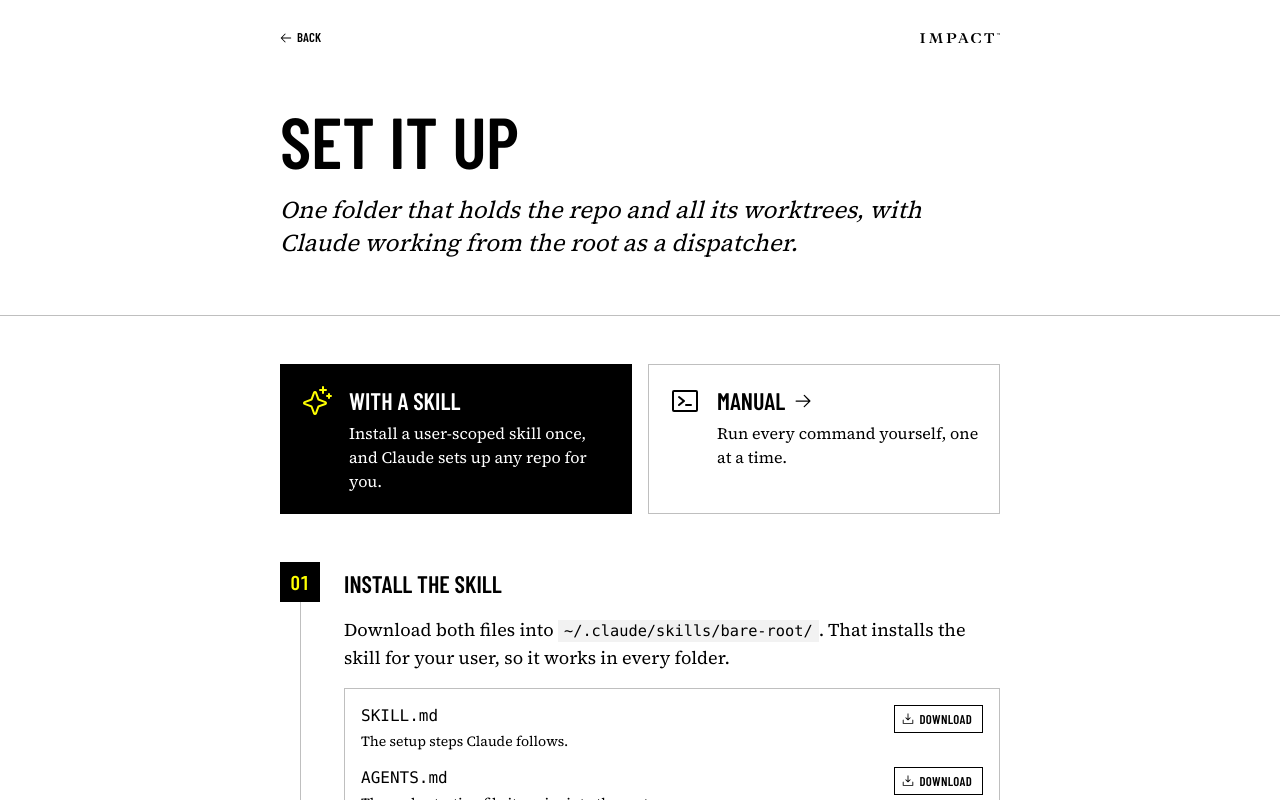
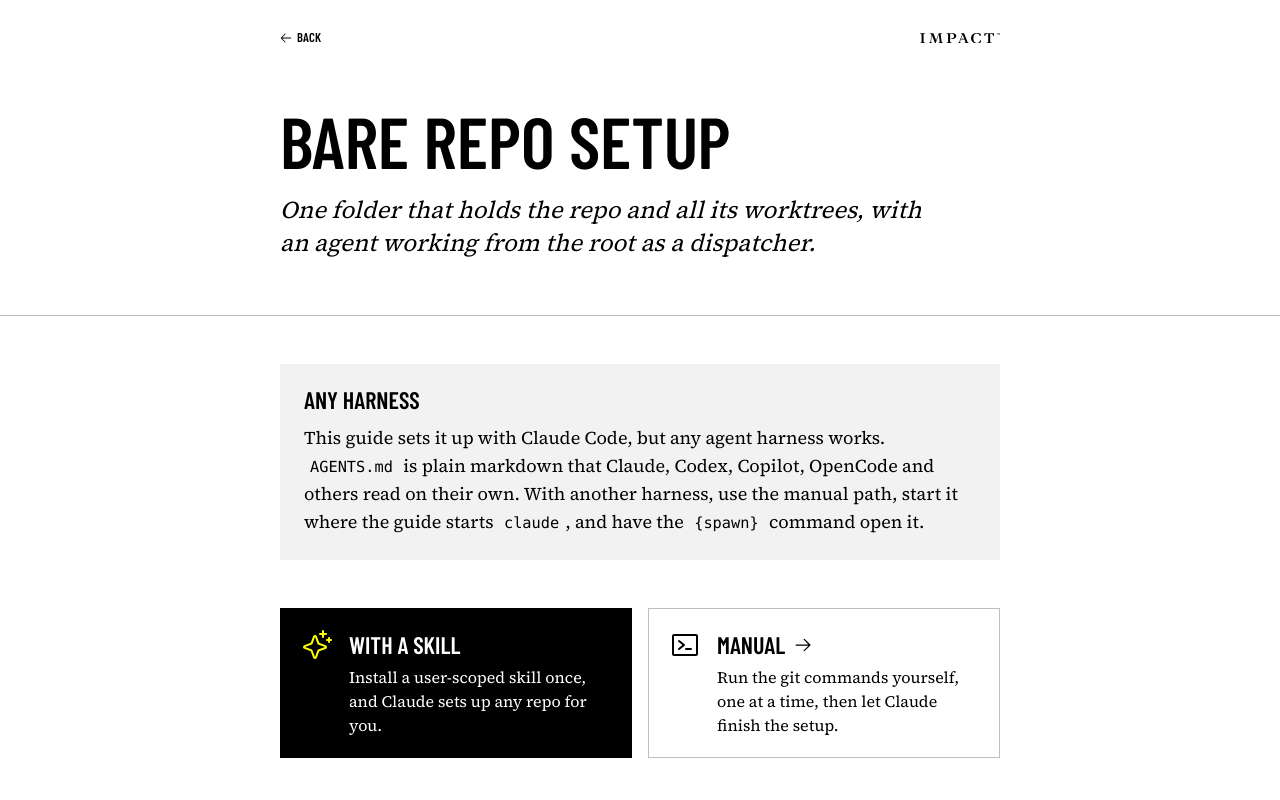
Before and after one commit to Noex98/worktree-presentation, a Next.js app: page /setup in a window 1280 px wide. Shown: the top 800 px of the page. Built offline with nearby package versions, Linux system fonts and the light colour scheme.

Commit message:
Bare repo slide, demo cue, first-time setup and spawn test in AGENTS.md

```diff
--- a/app/page.tsx
+++ b/app/page.tsx
@@ -15,20 +15,22 @@ export default async function Home() {
     },
     {
       href: "/setup",
-      title: "Set it up",
+      title: "Bare repo setup",
       description: "With a user-scoped skill or by hand, plus an FAQ for the snags.",
       enabled: true,
     },
   ]
 
-  const row = "grid grid-cols-[2.5rem_1fr_auto] items-center gap-x-4 px-4 py-7 sm:grid-cols-[3.5rem_1fr_auto]"
-  const number = "self-start pt-1 font-heading text-xl tabular-nums"
+  // The panel's headline grows with the screen, so on wide screens the links grow along with it.
+  const row =
+    "grid grid-cols-[2.5rem_1fr_auto] items-center gap-x-4 px-4 py-7 sm:grid-cols-[3.5rem_1fr_auto] 2xl:grid-cols-[4.5rem_1fr_auto] 2xl:py-9 min-[2400px]:grid-cols-[5.5rem_1fr_auto] min-[2400px]:py-11"
+  const number = "self-start pt-1 font-heading text-xl tabular-nums 2xl:text-2xl min-[2400px]:text-3xl"
 
   return (
     <main className="grid min-h-svh lg:grid-cols-[5fr_7fr]">
       {/* Laid out like the template's agenda slide: a black panel, the one place the yellow can go. */}
       <section className="dark flex min-h-[55svh] flex-col justify-between gap-16 bg-background p-6 text-foreground sm:p-10 lg:min-h-svh">
-        <ImpactLogo className="w-24" />
+        <ImpactLogo className="w-24 2xl:w-32 min-[2400px]:w-40" />
         <div className="@container">
           <h1 className="font-heading text-[13cqw] leading-[0.85] uppercase">
             Git <Highlight>Worktrees</Highlight> and Agent Orchestration
@@ -36,17 +38,20 @@ export default async function Home() {
         </div>
       </section>
 
-      <div className="flex flex-col justify-center gap-14 px-6 py-16 sm:px-10 lg:px-16">
-        <p className="max-w-xl text-2xl leading-snug italic sm:text-3xl">
+      <div className="flex flex-col justify-center px-6 py-16 sm:px-10 lg:px-16">
+        <div className="w-full max-w-2xl space-y-14 lg:mx-auto 2xl:max-w-4xl 2xl:space-y-20 min-[2400px]:max-w-6xl">
+          <p className="max-w-xl text-2xl leading-snug italic sm:text-3xl 2xl:max-w-3xl 2xl:text-4xl min-[2400px]:max-w-5xl min-[2400px]:text-6xl">
             One repo, many worktrees, and Claude dispatching work from the root.
           </p>
 
-        <ol className="-mx-4 max-w-2xl border-t">
+          <ol className="-mx-4 border-t">
             {links.map(({ href, title, description, enabled }, i) => {
               const text = (
-              <span className="space-y-2">
-                <span className="block font-heading text-4xl leading-none uppercase sm:text-5xl">{title}</span>
-                <span className="block text-lg">{description}</span>
+                <span className="space-y-2 2xl:space-y-3">
+                  <span className="block font-heading text-4xl leading-none uppercase sm:text-5xl 2xl:text-6xl min-[2400px]:text-8xl">
+                    {title}
+                  </span>
+                  <span className="block text-lg 2xl:text-2xl min-[2400px]:text-3xl">{description}</span>
                 </span>
               )
 
@@ -69,13 +74,16 @@ export default async function Home() {
                         0{i + 1}
                       </span>
                       {text}
-                    <ArrowRightIcon className="size-8 transition group-hover:translate-x-1 group-hover:text-impact-yellow group-focus-visible:text-impact-yellow" />
+                      <ArrowRightIcon className="size-8 transition group-hover:translate-x-1 group-hover:text-impact-yellow group-focus-visible:text-impact-yellow 2xl:size-10 min-[2400px]:size-14" />
                     </Link>
                   ) : (
                     <div aria-disabled className={cn(row, "text-muted-foreground")}>
                       <span className={number}>0{i + 1}</span>
                       {text}
-                    <span className="font-heading text-sm tracking-wide uppercase">Coming soon</span>
+                      {/* Under the text on phones, where it would squeeze it; in the arrow's place from sm up. */}
+                      <span className="col-start-2 mt-3 font-heading text-sm tracking-wide uppercase sm:col-start-3 sm:row-start-1 sm:mt-0 2xl:text-base min-[2400px]:text-xl">
+                        Available after the presentation
+                      </span>
                     </div>
                   )}
                 </li>
@@ -83,6 +91,7 @@ export default async function Home() {
             })}
           </ol>
         </div>
+      </div>
     </main>
   )
 }
--- a/app/setup/page.tsx
+++ b/app/setup/page.tsx
@@ -3,6 +3,7 @@ import { join } from "node:path"
 import Link from "next/link"
 import { ArrowRightIcon, DownloadSimpleIcon, SparkleIcon, TerminalWindowIcon } from "@phosphor-icons/react/ssr"
 import { CodeBlock } from "@/components/code-block"
+import { CopyButton } from "@/components/copy-button"
 import { PageHeader } from "@/components/page-header"
 import { Button } from "@/components/ui/button"
 import { Card, CardAction, CardContent, CardDescription, CardHeader, CardTitle } from "@/components/ui/card"
@@ -12,6 +13,7 @@ import { cn } from "@/lib/utils"
 // Written from GUIDE.md — keep the two in line.
 
 const agentsTemplate = readFileSync(join(process.cwd(), "public", "AGENTS.md"), "utf8")
+const skill = readFileSync(join(process.cwd(), "public", "skills", "bare-root", "SKILL.md"), "utf8")
 
 function Code({ children }: { children: React.ReactNode }) {
   return <code className="bg-muted px-1.5 py-0.5 font-mono text-[0.85em] normal-case">{children}</code>
@@ -54,7 +56,7 @@ const paths = [
     id: "manual",
     icon: TerminalWindowIcon,
     title: "Manual",
-    description: "Run every command yourself, one at a time.",
+    description: "Run the git commands yourself, one at a time, then let Claude finish the setup.",
   },
 ] as const
 
@@ -92,8 +94,13 @@ function PathPicker({ selected }: { selected: PathId }) {
 }
 
 const skillFiles = [
-  { name: "SKILL.md", href: "/skills/bare-root/SKILL.md", description: "The setup steps Claude follows." },
-  { name: "AGENTS.md", href: "/AGENTS.md", description: "The orchestration file it copies into the root." },
+  { name: "SKILL.md", href: "/skills/bare-root/SKILL.md", content: skill, description: "The setup steps Claude follows." },
+  {
+    name: "AGENTS.md",
+    href: "/AGENTS.md",
+    content: agentsTemplate,
+    description: "The orchestration file it copies into the root.",
+  },
 ]
 
 function SkillSteps() {
@@ -105,11 +112,12 @@ function SkillSteps() {
           so it works in every folder.
         </p>
         <Card>
-          {skillFiles.map(({ name, href, description }) => (
+          {skillFiles.map(({ name, href, content, description }) => (
             <CardHeader key={name}>
               <CardTitle className="font-mono">{name}</CardTitle>
               <CardDescription>{description}</CardDescription>
-              <CardAction>
+              <CardAction className="flex gap-2">
+                <CopyButton text={content} />
                 <Button variant="outline" size="sm" nativeButton={false} render={<a href={href} download />}>
                   <DownloadSimpleIcon data-icon="inline-start" />
                   Download
@@ -166,29 +174,18 @@ function ManualSteps() {
           them across the project folder the way a plain <Code>git clone --bare</Code> does.
         </p>
         <CodeBlock code={"git clone --bare <repo-url> .git"} />
-        <p>A bare clone doesn&apos;t set up fetching of remote branches, so add that and fetch:</p>
-        <div className="space-y-2">
-          <CodeBlock code={'git config remote.origin.fetch "+refs/heads/*:refs/remotes/origin/*"'} />
-          <CodeBlock code={"git fetch origin"} />
-        </div>
       </Step>
 
       <Step number={3} title="Add the orchestration file">
         <p>
-          Download <Code>AGENTS.md</Code> into the root. Then point Claude at it by creating a <Code>CLAUDE.md</Code>{" "}
-          next to it containing just this line:
-        </p>
-        <CodeBlock code={"@AGENTS.md"} />
-        <p>
-          Fill in the Configuration section at the bottom of <Code>AGENTS.md</Code> so it matches your project: the
-          root path, remote, base branch, how a fresh worktree is set up, and how to open a new terminal tab. You can
-          ask Claude in the root to fill it in for you.
+          Download <Code>AGENTS.md</Code> into the root.
         </p>
         <Card>
           <CardHeader>
             <CardTitle className="font-mono">AGENTS.md</CardTitle>
             <CardDescription>The dispatcher instructions for the bare root.</CardDescription>
-            <CardAction>
+            <CardAction className="flex gap-2">
+              <CopyButton text={agentsTemplate} />
               <Button variant="outline" size="sm" nativeButton={false} render={<a href="/AGENTS.md" download />}>
                 <DownloadSimpleIcon data-icon="inline-start" />
                 Download
@@ -203,22 +200,32 @@ function ManualSteps() {
             </ScrollArea>
           </CardContent>
         </Card>
+        <p className="text-base">
+          On an older Claude Code version that doesn&apos;t read <Code>AGENTS.md</Code>, also create a{" "}
+          <Code>CLAUDE.md</Code> next to it containing just <Code>@AGENTS.md</Code>.
+        </p>
       </Step>
 
-      <Step number={4} title="Add the worktrees that always matter">
+      <Step number={4} title="Let Claude finish the setup">
+        <p>Start Claude in the root:</p>
+        <CodeBlock code={"claude"} />
+        <p>And tell it to get going:</p>
+        <CodeBlock code={"Set up this root."} />
         <p>
-          Check out the long-lived branches the project revolves around, like the dev branch, the production branch,
-          or the latest release branch:
+          Its first session follows the First-time setup section at the bottom of <Code>AGENTS.md</Code>. It sets up
+          fetching, which a bare clone leaves out, asks which long-lived branches to check out, like the dev branch, the production branch, or the
+          latest release branch, and adds them under <Code>worktrees/</Code>. Then it fills in the Configuration
+          section, opens a test session to check that spawning works in your terminal, and deletes the First-time
+          setup section.
         </p>
-        <div className="space-y-2">
-          <CodeBlock code={"git worktree add -B development --track worktrees/development origin/development"} />
-          <CodeBlock code={"git worktree add -B main --track worktrees/main origin/main"} />
-        </div>
       </Step>
 
       <Step number={5} title="Start dispatching">
-        <CodeBlock code={"claude"} />
-        <p>Give it a task. It creates a worktree, writes a brief, and opens a new session in that worktree.</p>
+        <p>
+          Give it a task. It creates a worktree, writes a brief, and opens a new session in that worktree. For a first
+          try, pick something small, and tell it not to commit, so you can look at the changes first:
+        </p>
+        <CodeBlock code={"Make the setup steps in the README clearer. Do not commit the changes."} />
       </Step>
     </ol>
   )
@@ -272,12 +279,21 @@ export default async function Setup({ searchParams }: { searchParams: Promise<{
   return (
     <>
       <PageHeader
-        title="Set it up"
-        description="One folder that holds the repo and all its worktrees, with Claude working from the root as a dispatcher."
+        title="Bare repo setup"
+        description="One folder that holds the repo and all its worktrees, with an agent working from the root as a dispatcher."
       />
 
       <main className="mx-auto max-w-3xl space-y-20 px-6 pt-12 pb-24">
         <section className="space-y-12">
+          <div className="space-y-3 bg-muted p-6 text-lg">
+            <h2 className="font-heading text-2xl leading-none uppercase">Any harness</h2>
+            <p>
+              This guide sets it up with Claude Code, but any agent harness works. <Code>AGENTS.md</Code> is plain
+              markdown that Claude, Codex, Copilot, OpenCode and others read on their own. With another harness, use the manual path, start it where the guide
+              starts <Code>claude</Code>, and have the <Code>{"{spawn}"}</Code> command open it.
+            </p>
+          </div>
+
           <PathPicker selected={selected} />
           {selected === "skill" ? <SkillSteps /> : <ManualSteps />}
         </section>
--- a/app/slides/page.tsx
+++ b/app/slides/page.tsx
@@ -374,6 +374,35 @@ const reasons = [
   },
 ]
 
+// A bare clone into an empty folder: what .git would hold lands straight in the folder, ungrouped, with no
+// files checked out. It's what git servers keep (https://git-scm.com/docs/gitglossary#def_bare_repository). The remote's branches become local branches, and there's no fetch line in the config,
+// which GUIDE.md adds.
+const emptyRoot: Entry = { name: "accelerator", open: true, children: [] }
+
+const bareClone: Command = {
+  cwd: "code/accelerator",
+  run: "git clone --bare git@github.com:example/accelerator.git .",
+  result: {
+    ...emptyRoot,
+    children: [
+      { ...objects, added: true },
+      {
+        name: "refs",
+        added: true,
+        children: [
+          { name: "heads", children: ["development", "main"].map((branch) => ({ name: branch, content: LATEST })) },
+        ],
+      },
+      { name: "HEAD", added: true, content: "ref: refs/heads/main" },
+      {
+        name: "config",
+        added: true,
+        content: ["[core]", "\tbare = true", '[remote "origin"]', "\turl = git@github.com:example/accelerator.git"].join("\n"),
+      },
+    ],
+  },
+}
+
 // My setup, the bare root from GUIDE.md: the repo cloned bare into .git, so the root itself checks
 // nothing out, every worktree is a linked one under worktrees/, and AGENTS.md makes Claude in the root a
 // dispatcher.
@@ -610,9 +639,19 @@ const slides = [
     <FileExplorer root={{ name: "code", open: true, children: [clone()] }} command={claudeWorktree} />
   </Slide>,
 
-  <Slide key="setup" eyebrow="The bare root" title="My setup">
+  <Slide key="bare" eyebrow="The bare root" title="What is a bare repo?">
+    <FileExplorer root={emptyRoot} command={bareClone} text />
+    <p className="max-w-[62cqw] text-[2.4cqw] leading-tight italic">
+      A bare repo is the git data without a worktree.{" "}
+      <Highlight>It&apos;s made for hosting, where nobody works in the files.</Highlight>
+    </p>
+  </Slide>,
+
+  <Slide key="setup" eyebrow="The bare root" title="Bare repo & linked worktrees">
     <FileExplorer root={bareRoot()} command={dispatch} />
   </Slide>,
+
+  <TitleSlide key="demo" title={<Highlight>Demo</Highlight>} subtitle="A bare root from scratch, and seeing it work." />,
 ]
 
 export default async function Slides() {
--- /dev/null
+++ b/components/copy-button.tsx
@@ -0,0 +1,23 @@
+"use client"
+
+import { useState } from "react"
+import { CheckIcon, CopyIcon } from "@phosphor-icons/react/ssr"
+import { Button } from "@/components/ui/button"
+
+// For a whole file, next to its Download button, for people who'd rather paste it in.
+export function CopyButton({ text }: { text: string }) {
+  const [copied, setCopied] = useState(false)
+
+  async function copy() {
+    await navigator.clipboard.writeText(text)
+    setCopied(true)
+    setTimeout(() => setCopied(false), 1500)
+  }
+
+  return (
+    <Button variant="outline" size="sm" onClick={copy}>
+      {copied ? <CheckIcon data-icon="inline-start" /> : <CopyIcon data-icon="inline-start" />}
+      {copied ? "Copied" : "Copy"}
+    </Button>
+  )
+}
--- a/public/AGENTS.md
+++ b/public/AGENTS.md
@@ -1,13 +1,58 @@
 # Bare repo root
 
-This is a bare root — no checkout, so `git status`, `{setup}`, builds, tests and lints don't work here.
-Don't run them.
+This is a bare root: the repo sits in `.git` with nothing checked out, and every checkout is a worktree
+under `worktrees/`. So `git status`, installs, builds, tests and lints don't work here. Don't run them.
 
 **Never do task work here** — not even research. Every task gets a worktree and its own spawned
 session. Only cross-task work happens here: comparing branches, reading across worktrees, and
 maintaining this root's files.
 
-`{name}` values come from [Configuration](#configuration); `<name>` is filled in per task.
+---
+# Configuration
+
+Fill this in for your project. Values in braces, like `{root}`, are set here. Values in angle
+brackets, like `<dir>`, are filled in per task.
+
+| Name       | Meaning                              | Value                         |
+|------------|--------------------------------------|-------------------------------|
+| `{root}`   | Absolute path of this bare root      | `<e.g. C:/code/my-project>`   |
+| `{remote}` | The remote to fetch and branch from  | `origin`                      |
+| `{base}`   | The branch new worktrees branch from | `<e.g. development>`          |
+
+## `{setup}`: setting up a fresh worktree
+
+Run what the repo's README says.
+
+## `{finish}`: what a session does when it's done
+
+- Code changes → draft PR.
+- Research or other questions → commit the findings, no PR.
+
+## `{spawn}`: opening a session
+
+The command that opens a new terminal tab in `<dir>`, running a session with the brief. It reads
+the brief from `<brief-file>`, or takes it inline as `<brief>`:
+
+    <e.g. wt -w 0 nt -d <dir> claude '<brief>'>
+
+## Multi-remote setup
+
+Optional. Only when this root tracks more than one remote — with a single remote, delete this
+section. It adjusts how tasks are dispatched:
+
+- Worktrees go one level deeper, per remote: `worktrees/{remote}/<dir>` for the main remote,
+  `worktrees/<p>/<dir>` for each extra one.
+- Branches on an extra remote are prefixed `<p>/` (never the remote name). The directory drops that
+  prefix.
+- Fetch and branch from that row's remote and base branch.
+- PRs name the repo: `gh pr create -R <repo>` — `gh` otherwise defaults to `{remote}`.
+
+| Prefix `<p>` | Remote | GitHub repo (`gh -R`) | Base branch |
+|--------------|--------|-----------------------|-------------|
+|              |        |                       |             |
+
+---
+# Dispatching a task
 
 ## Which case?
 
@@ -48,11 +93,14 @@ completeness. Three sections, in this order:
     <the finish line in one sentence, e.g. "both storefronts build and the PLP filter scrolls without a
     stray scrollbar". Then {finish}.>
 
-The brief is passed on a command line, so leave out `'` and `;` — rephrase instead.
+If `{spawn}` takes the brief inline, it's passed on a command line, so leave out `'` and `;` —
+rephrase instead.
 
 ## 3. Spawn the session
 
-Run `{spawn}` once per worktree, with `<dir>` = the absolute worktree path and `<brief>` = the brief.
+Write the brief to `<brief-file>`, a new file in the system's temp folder named after the task. Then
+run `{spawn}` once per worktree, with `<dir>` = the absolute worktree path, and `<brief-file>` = the
+file's absolute path or `<brief>` = the brief.
 
 ## Reporting back
 
@@ -60,35 +108,63 @@ Report the branch, worktree path and what you handed over, then stop. Don't insp
 work from here.
 
 ---
-# Configuration
-Everything above is shared and works for anyone. Everything below is personal — to reuse this file,
-keep the top and fill in these tables with your own values.
+# First-time setup
 
-## Variables
-| Variable   | Meaning                              | Value                         |
-|------------|--------------------------------------|-------------------------------|
-| `{root}`   | Absolute path of this bare root      | `<e.g. C:/code/my-project>`   |
-| `{remote}` | The remote to fetch and branch from  | `origin`                      |
-| `{base}`   | The branch new worktrees branch from | `<e.g. development>`          |
+While this section is here, the root hasn't been set up yet. In the first session, do this before
+anything else, then delete this section.
 
-## Settings
-| Setting    | Meaning                                            | Value                                                                                  |
-|------------|----------------------------------------------------|----------------------------------------------------------------------------------------|
-| `{setup}`  | How a session sets up its fresh worktree           | Run what the repo's README says                                                        |
-| `{finish}` | What a session does with the result when it's done | Code changes → draft PR.<br>Research or other questions → commit the findings, no PR. |
-| `{spawn}`  | The command that opens a new tab with a session    | `<e.g. wt -w 0 nt -d <dir> claude '<brief>'>`                                          |
+When you need to ask me something, use your tool for asking the user questions if you have one, rather
+than asking in plain text. Ask everything you can't work out in one go, then don't ask again.
 
----
-# Multi-remote setup
-Optional. Only when this root tracks more than one remote — with a single remote, delete this
-section. It adjusts the steps above:
-- Worktrees go one level deeper, per remote: `worktrees/{remote}/<dir>` for the main remote,
-  `worktrees/<p>/<dir>` for each extra one.
-- Branches on an extra remote are prefixed `<p>/` (never the remote name). The directory drops that
-  prefix.
-- Fetch and branch from that row's remote and base branch.
-- PRs name the repo: `gh pr create -R <repo>` — `gh` otherwise defaults to `{remote}`.
+1. **The clone**: check that `.git` is bare (`git config core.bare` is `true`). A bare clone
+   doesn't set up fetching, so `git fetch` would update no branches and there'd be no `origin/*`
+   branches to branch from. If `remote.origin.fetch` isn't set, set it, then fetch:
 
-| Prefix `<p>` | Remote | GitHub repo (`gh -R`) | Base branch |
-|--------------|--------|-----------------------|-------------|
-|              |        |                       |             |
+       git config remote.origin.fetch "+refs/heads/*:refs/remotes/origin/*"
+       git fetch origin
+
+2. **Windows long paths**: on Windows only, if `git config --global core.longpaths` isn't `true`,
+   explain that worktrees can go over the 260-character path limit, and ask before setting it.
+3. **Worktrees**: list the remote's branches and suggest the long-lived ones (the default branch, a
+   dev branch, the latest release branch). Ask which to check out, and which one new worktrees branch
+   from. Add each one that's missing, with `<dir>` = the branch name with `/` → `-`:
+
+       git worktree add -B <branch> --track worktrees/<dir> origin/<branch>
+
+4. **Configuration**: fill it in.
+   - `{root}`: the absolute path of this folder, with forward slashes. `{remote}`: `origin`.
+     `{base}`: the branch chosen above.
+   - `{setup}`: read `worktrees/{base}` (README, lockfile, scripts, `.env.example`) and write the
+     concrete steps a fresh worktree needs. If it's unclear, keep the default.
+   - `{finish}`: keep the default unless I say otherwise.
+   - `{spawn}`: work out my terminal, or ask, and write the command for it. Reading the brief from
+     `<brief-file>` avoids escaping it. Commands by terminal; swap `claude` for my harness:
+     - Windows Terminal: `wt -w 0 nt -d <dir> claude '<brief>'`
+     - tmux: `tmux new-window -c <dir> 'claude "$(cat <brief-file>)"'`
+     - WezTerm: `wezterm cli spawn --cwd <dir> -- sh -c 'claude "$(cat <brief-file>)"'`
+     - kitty, with remote control on: `kitty @ launch --type=tab --cwd <dir> sh -c 'claude "$(cat <brief-file>)"'`
+     - Warp: write a Tab Config to `~/.warp/tab_configs/claude-<slug>.toml`, without letting your
+       shell expand the `$(...)`, then run `open "warp://tab_config/claude-<slug>"`:
+
+           name = "claude-<slug>"
+           [[panes]]
+           id = "main"
+           type = "terminal"
+           directory = "<dir>"
+           commands = ["claude \"$(cat <brief-file>)\""]
+
+   - With a single remote, delete the Multi-remote setup section.
+5. **Test `{spawn}`**: it's the step most likely to break, so try it before calling the setup done.
+   Write a test brief with the characters that tend to break a command line (leave out `'` and `;`
+   if `{spawn}` takes the brief inline):
+
+       Spawn test: it's "quoted"; with $HOME, `ticks` and a
+       second line. Reply with this brief exactly as you got it, then stop.
+
+   Spawn it into `worktrees/{base}`, then ask me whether a new tab opened there and the session got
+   the brief unchanged. If not, fix `{spawn}` and try again.
+6. **Git hooks**: if `worktrees/{base}` has git hooks that run tools calling git from subfolders
+   (Turbo, Nx, lint-staged), warn me: in a linked worktree git sets `GIT_DIR` for hooks, which can
+   make them pick the wrong repo root or hang. The fix is `unset $(git rev-parse --local-env-vars)`
+   at the top of the hook. Only suggest it; it's a change to the repo.
+7. **Done**: delete this section, then show me the worktrees and the filled-in Configuration.
--- a/public/skills/bare-root/SKILL.md
+++ b/public/skills/bare-root/SKILL.md
@@ -65,10 +65,10 @@ Then fill in the Configuration section of the root's `AGENTS.md`:
   write the concrete steps a fresh worktree needs, e.g. "copy .env from worktrees/development, then
   pnpm install". If it's unclear, keep "Run what the repo's README says".
 - `{finish}`: keep the default unless the user says otherwise.
-- `{spawn}`: on Windows with Windows Terminal, `wt -w 0 nt -d <dir> claude '<brief>'`. Otherwise
-  ask which terminal they use and write the command that opens a new tab in `<dir>` running
-  `claude '<brief>'`.
+- `{spawn}`: pick the command for the user's terminal from the First-time setup section, asking
+  which terminal they use if you can't tell, then test it the way that section describes.
 - Delete the Multi-remote setup section; this root has one remote.
+- Delete the First-time setup section; this skill has done it.
 
 ## 5. Git hooks
 
```
Also changed, not shown: components/slides/file-explorer.tsx (+12 -3 lines), 2 other files (tests, documents, lock files or other folders). Lines whose indentation alone changed are shown as unchanged.
